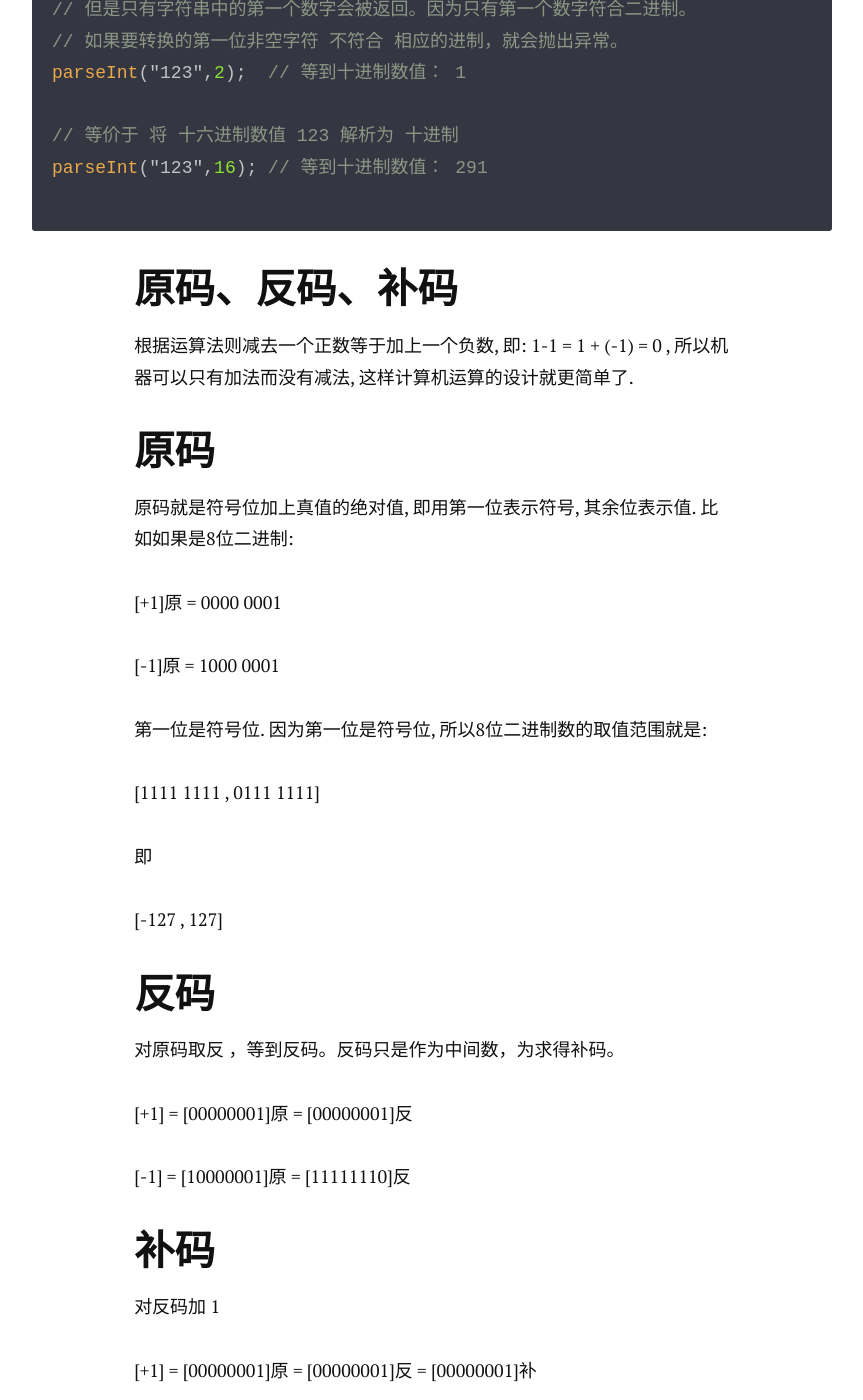
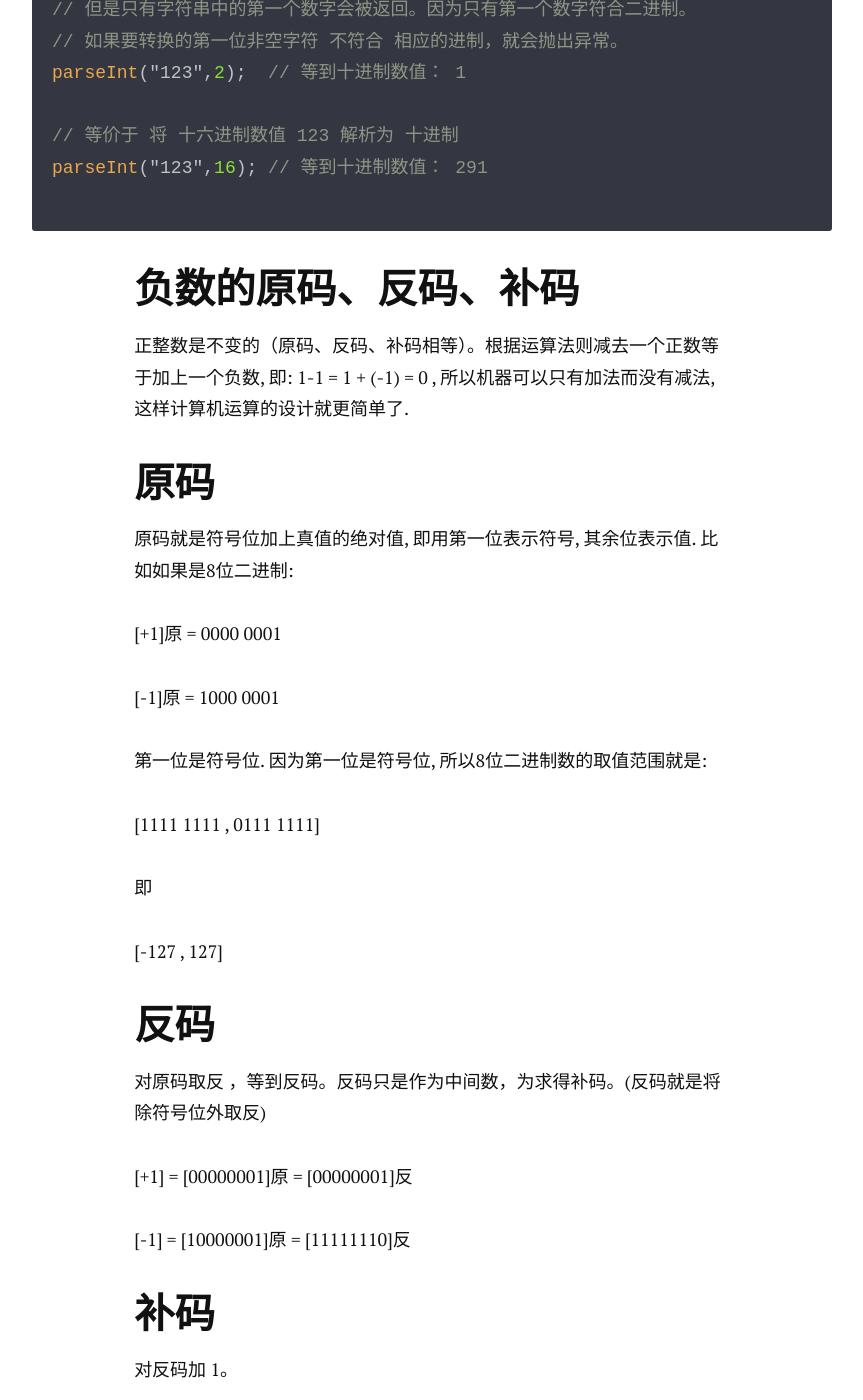
Before and after one commit to imjeen/notes, a Jekyll site: the page built from _posts/2015-06-11-javascript-number-toString-parseInt.markdown, in a window 1280 px wide and 1400 px high, scrolled down 1874 px. Shown: the whole window, without its empty margins (208-1071 px from the left). Built offline with Jekyll 4.4.1, drawn with Linux system fonts in a browser that asks for light colours; nearby versions of some CDN libraries; Markdown is read by kramdown in place of the engine named in the settings; comment, search, counter and statistics services are not loaded; some of the changed text lies outside the part shown.

Commit message:
gh-pages: fixed error about number

```diff
--- a/_posts/2015-06-08-javascript-number.markdown
+++ b/_posts/2015-06-08-javascript-number.markdown
@@ -62,9 +62,9 @@ date:   2015.06.08
 
 ## 负数的转换
 
-1.负整数转换成二进制：
+机器只有加法而没有减法，存储的是二进制补码。正数（符号为是0）的补码和原码一样，而负数（符号为是1）的补码为： 是将除符号位外取反，再加1.
 
-先是将对应的正整数转换成二进制后，对二进制取反，然后对结果再加一。例如，11101011，首位为1，那么就先取反吧：-00010100，然后算一下10100对应的十进制为20，所以对应的十进制为-20
+很明显,负数而言，它的补码取反+1就是原码
 
 
 
--- a/_posts/2015-06-11-javascript-number-toString-parseInt.markdown
+++ b/_posts/2015-06-11-javascript-number-toString-parseInt.markdown
@@ -48,9 +48,9 @@ parseInt("123",16); // 等到十进制数值： 291
 
 {% endhighlight %}
 
-## 原码、反码、补码
+## 负数的原码、反码、补码
 
-根据运算法则减去一个正数等于加上一个负数, 即: 1-1 = 1 + (-1) = 0 , 所以机器可以只有加法而没有减法, 这样计算机运算的设计就更简单了.
+正整数是不变的（原码、反码、补码相等）。根据运算法则减去一个正数等于加上一个负数, 即: 1-1 = 1 + (-1) = 0 , 所以机器可以只有加法而没有减法, 这样计算机运算的设计就更简单了.
 
 ## 原码
 
@@ -70,7 +70,7 @@ parseInt("123",16); // 等到十进制数值： 291
 
 ## 反码
 
-对原码取反 ，等到反码。反码只是作为中间数，为求得补码。
+对原码取反 ，等到反码。反码只是作为中间数，为求得补码。(反码就是将除符号位外取反)
 
 [+1] = [00000001]原 = [00000001]反
 
@@ -78,12 +78,14 @@ parseInt("123",16); // 等到十进制数值： 291
 
 ## 补码
 
-对反码加 1
+对反码加 1。
 
 [+1] = [00000001]原 = [00000001]反 = [00000001]补
 
 [-1] = [10000001]原 = [11111110]反 = [11111111]补
 
+
+计算机存储的是补码，这是非常有利的，所以机器可以只有加法而没有减法。例如 十进制 8-3 =5；在计算机是这样的，8+（-5）： 十进制8的二进制为： 0000 1000，整数的补码也一样；而-5的补码为： 1111 1011；两个补码相加得到： 0000 0011 即为 3.
 
 ## 字节(byte)、字(word)、双字(dword)、四字(qword)
 
```
